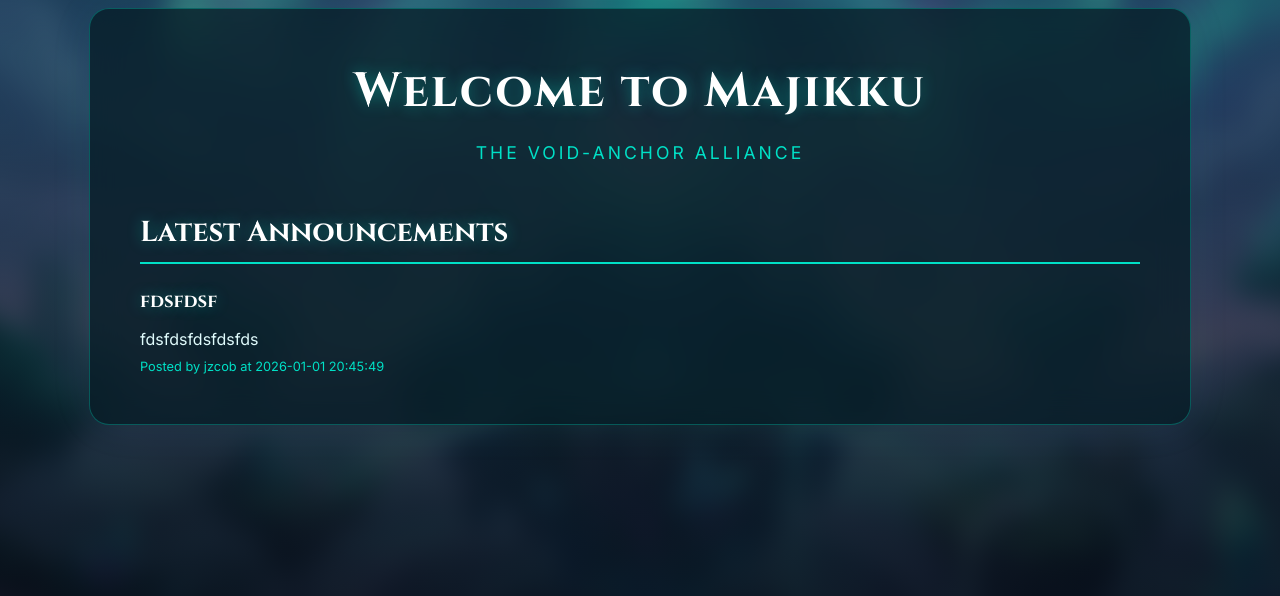
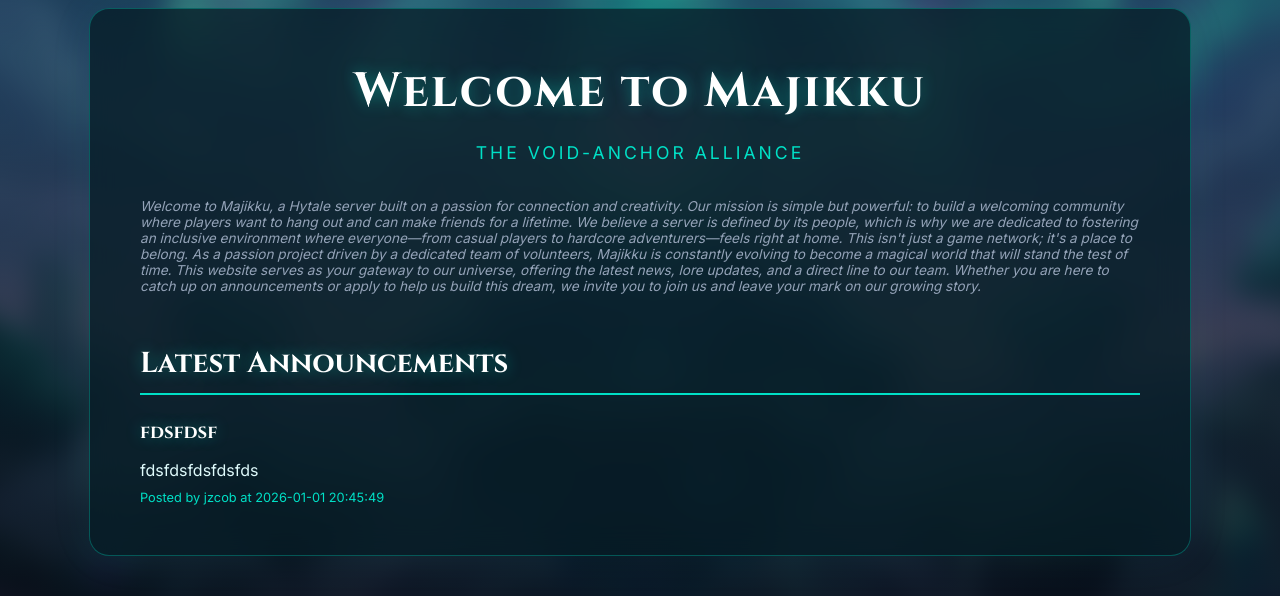
Before and after one commit to MajikkuNetwork/MajikkuWebsite, a Flask app: page / in a window 1280 px wide. Shown: the part 137-733 px from the top of the page. Run offline with Flask 3, Linux system fonts and the light colour scheme; data comes from the database, SQL or seed files in the repository.

Commit message:
adding more to the homepage

```diff
--- a/templates/home.html
+++ b/templates/home.html
@@ -2,6 +2,9 @@
 {% block content %}
     <h1 style="font-size: 3rem;">Welcome to Majikku</h1>
     <p class="subtitle">The Void-Anchor Alliance</p>
+    <p class="desc-text">Welcome to Majikku, a Hytale server built on a passion for connection and creativity. Our mission is simple but powerful: to build a welcoming community where players want to hang out and can make friends for a lifetime. We believe a server is defined by its people, which is why we are dedicated to fostering an inclusive environment where everyone—from casual players to hardcore adventurers—feels right at home. This isn't just a game network; it's a place to belong.
+
+As a passion project driven by a dedicated team of volunteers, Majikku is constantly evolving to become a magical world that will stand the test of time. This website serves as your gateway to our universe, offering the latest news, lore updates, and a direct line to our team. Whether you are here to catch up on announcements or apply to help us build this dream, we invite you to join us and leave your mark on our growing story.</p>
 
     <h2 class="section-title">Latest Announcements</h2>
 
```
